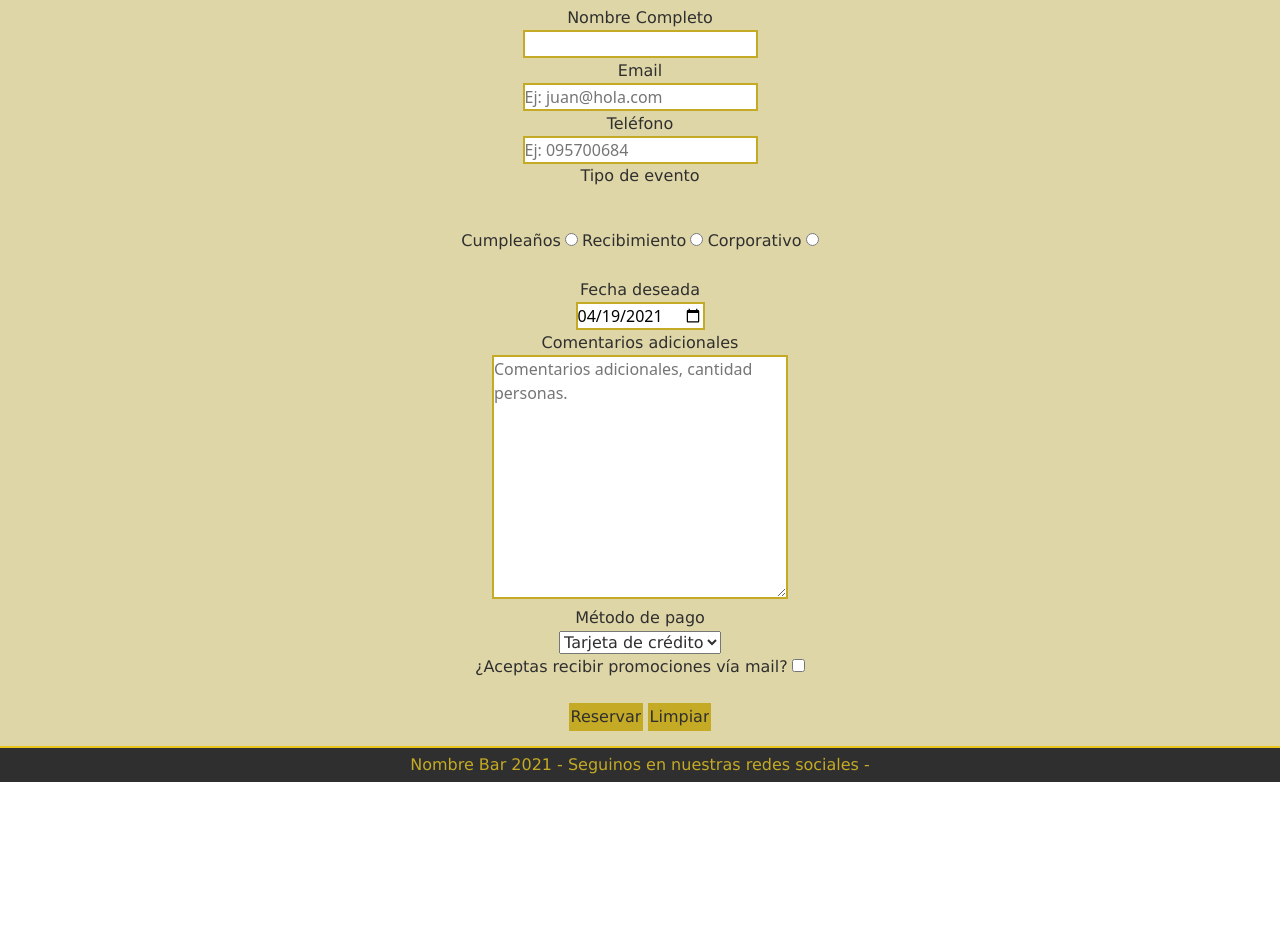
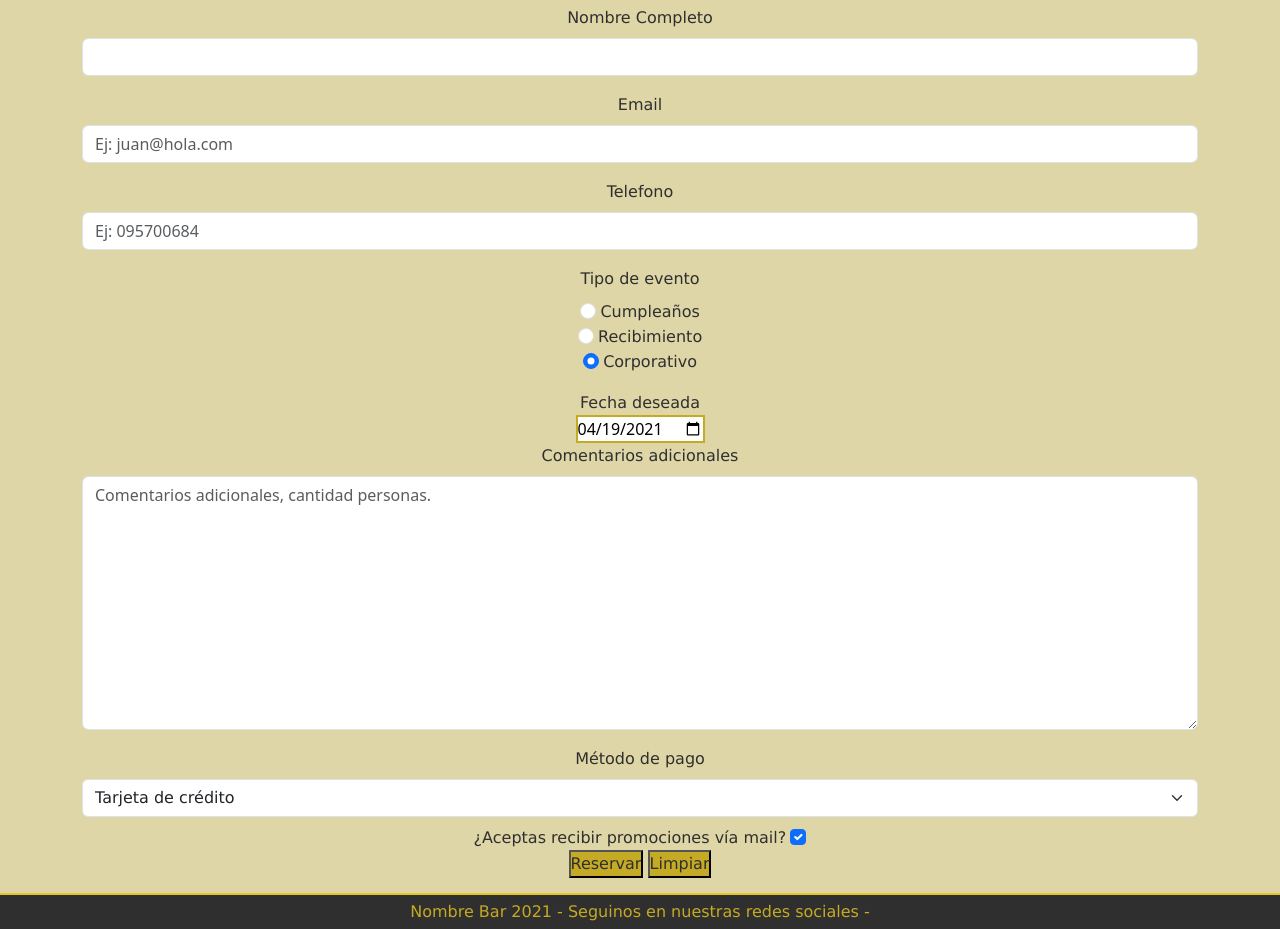
Before and after one commit to meierlu/clase18, a plain HTML site: page pages/contacto.html in a window 1280 px wide. Shown: the part 235-1164 px from the top of the page. Before the commit the page ends 1017 px from the top, so only its background shows below. Drawn offline with nearby package versions, Linux system fonts and the light colour scheme.

Commit message:
Modificamos pagina principal y formulario

```diff
--- a/css/styles.css
+++ b/css/styles.css
@@ -100,9 +100,10 @@
 
 .home {
     background-color: #F0E5AD;
-
-
-
+    background-image: url(../img/pool.jpg);
+    background-position: center center ;
+    background-size: cover;
+    background-attachment: fixed;
 }
 
 .promociones {
@@ -125,7 +126,7 @@
 .tituloSecundario {
     font-size:40px;
     font-family: 'Open Sans Condensed', sans-serif;
-    color:#C4AA25;
+    color:#f7d00f;
     margin-left: 20px;
     padding-bottom: 20px;
 }
@@ -163,21 +164,14 @@ td ol {
     margin-left: 20px;
 }
 
-/*imagen presentación */
-.imagenHome {
-    border:#C4AA25 2px solid;
-    border-radius: 3px;
-    max-width: 40%;
 
-
-}
 
 /* párrafo presentación*/
 .contenidoMain {
     font-size:"Lucida Sans Unicode", "Lucida Grande", Sans-Serif;
     font-size:16px;
     width:50%;
-    color: #2F2F2F;
+    color: #C4AA25;
     font-weight: bold;
     margin-left: 20px;
     margin-top:20px;
--- a/pages/contacto.html
+++ b/pages/contacto.html
@@ -51,47 +51,80 @@
     <section class="contacto">
         <h2 class="tituloReservas">Reservá tu lugar</h2>
         <!-- formaulario de contacto -->
+
+      <div class="container">
         <form action="#" enctype="application/x-www-form-urlencoded" method="GET" class="formContacto">
           <!-- Nombre -->
-            <label for="nombre">Nombre Completo</label></br>
-            <input type="text" name="nombre" id="nombre"></br>
+          <div class="mb-3">
+            <label for="exampleFormControlInput1" class="form-label">Nombre Completo</label>
+            <input type="text" class="form-control" id="exampleFormControlInput1" placeholder="">
+          </div>
           <!-- Mail -->
-            <label for="email">Email</label></br>
-            <input type="email" name="email" id="email" placeholder="Ej: juan@hola.com"></br>
+          <div class="mb-3">
+            <label for="exampleFormControlInput1" class="form-label">Email </label>
+            <input type="email" class="form-control" id="exampleFormControlInput1" placeholder="Ej: juan@hola.com">
+          </div>
            <!--Teléfono -->
-            <label for="telefono">Teléfono</label></br>
-            <input type="number" name="telefono" id="telefono" placeholder="Ej: 095700684"></br>
+          <div class="mb-3">
+            <label for="exampleFormControlInput1" class="form-label">Telefono</label>
+            <input type="number" class="form-control" id="exampleFormControlInput1" placeholder="Ej: 095700684">
+          </div>
           <!-- Tipo de evento -->
-            <p class="tipoEvento">Tipo de evento</p><br>
-            <label for="cumpleanos">Cumpleaños</label>
-            <input type="radio" name="evento" value="cumpleaños">
-            <label for="recibimiento">Recibimiento</label>
-            <input type="radio" name="evento" value="recibimiento">
-            <label for="corporativo">Corporativo</label>
-            <input type="radio" name="evento" value="corporativo"><br>
-            <br>
+          <div class="mb-3">
+            <label for="exampleFormControlInput1" class="form-label">Tipo de evento </label>
+          <div >
+            <input class="form-check-input" type="radio" name="flexRadioDefault" id="flexRadioDefault1">
+            <label class="form-check-label" for="flexRadioDefault1">
+              Cumpleaños
+            </label>
+          </div>
+          <div >
+            <input class="form-check-input" type="radio" name="flexRadioDefault" id="flexRadioDefault2" checked>
+            <label class="form-check-label" for="flexRadioDefault2">
+              Recibimiento
+            </label>
+          </div>
+          <div >
+            <input class="form-check-input" type="radio" name="flexRadioDefault" id="flexRadioDefault2" checked>
+            <label class="form-check-label" for="flexRadioDefault2">
+              Corporativo
+            </label>
+          </div>
+        </div>
         <!-- Fecha -->
         <label for="fecha_reserva">Fecha deseada</label><br>
         <input type="date" name="fecha_reserva" value="2021-04-19" min="2021-04-19" max="2022-12-31"><br>
         <!-- Comentarios adicionales -->
-            <label for="comentarios">Comentarios adicionales</label><br>
-            <textarea name="comentarios" cols="30" rows="10" placeholder="Comentarios adicionales, cantidad personas."></textarea><br>
+          <div class="mb-3">
+            <label for="exampleFormControlTextarea1" class="form-label">Comentarios adicionales</label>
+            <textarea class="form-control" id="exampleFormControlTextarea1"  cols="30" rows="10" placeholder="Comentarios adicionales, cantidad personas."></textarea>
+          </div>
         <!-- Método de pago -->
-            <label for="metodo_de_pago">Método de pago</label><br>
-            <select name="pago">
+        <div class="mb-2">
+        <label for="exampleFormControlInput1" class="form-label">Método de pago</label>
+          <select class="form-select" aria-label="Default select example">
+
             <option value="tarjeta">Tarjeta de crédito</option>
             <option value="efectivo">Efectivo</option>
             <option value="cheque">Cheque</option>
           </select>
-            <br>
+        </div>
        <!-- Promociones -->
-            <label for="promociones">¿Aceptas recibir promociones vía mail?</label>
-            <input type="checkbox"><br><br>
+        <div >
+          <label class="form-check-label" for="flexCheckChecked">
+            ¿Aceptas recibir promociones vía mail?
+          </label>
+          <input class="form-check-input" type="checkbox" value="" id="flexCheckChecked" checked>
+        </div>
         <!-- Enviar o resetear -->
-            <input type="submit" value="Reservar" class="reservar">
-            <input type="reset" value="Limpiar" class="limpiar">
-            <br>
+        <button type="submit" class="reservar">Reservar</button>
+        <button type="reset" class="limpiar">Limpiar</button>
+
+
         </form>
+      </div>
+
+    </div>
         <!-- fin formulario de contacto -->
     </section>
     <footer class="footer">Nombre Bar 2021 -  Seguinos en nuestras redes sociales  -</footer>
```
Also changed, not shown: index.html (+1 -1 lines). Lines whose indentation alone changed are shown as unchanged.
